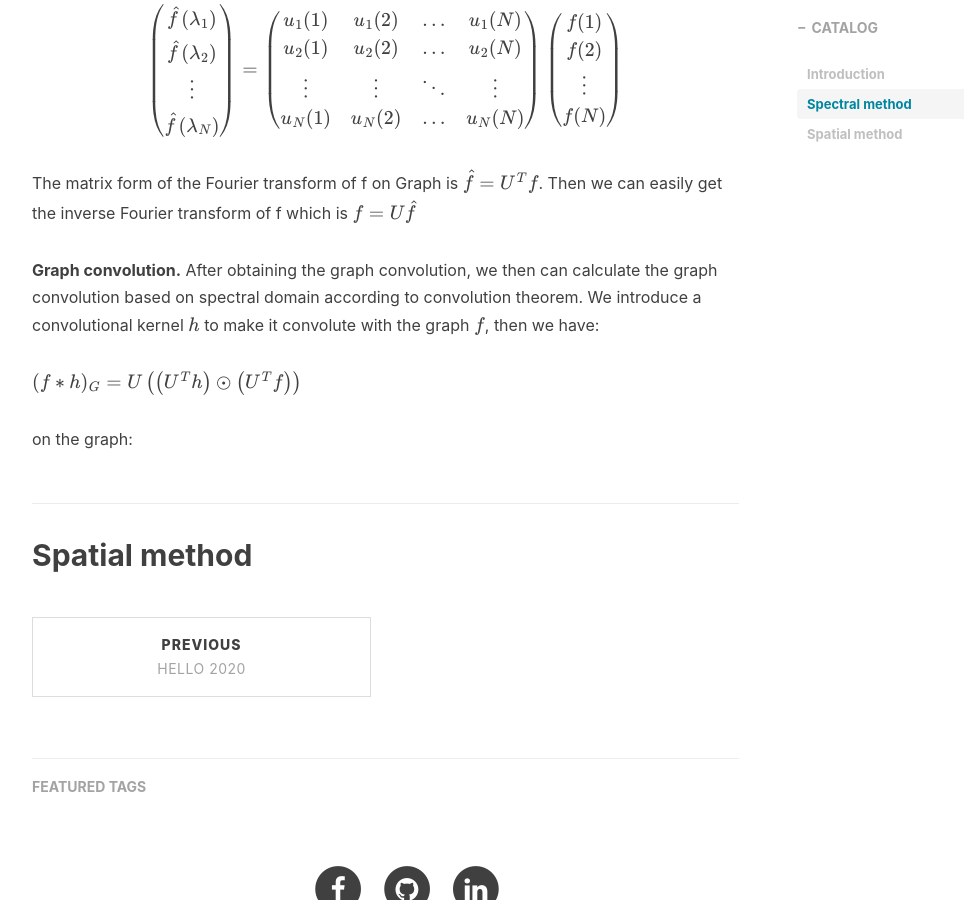
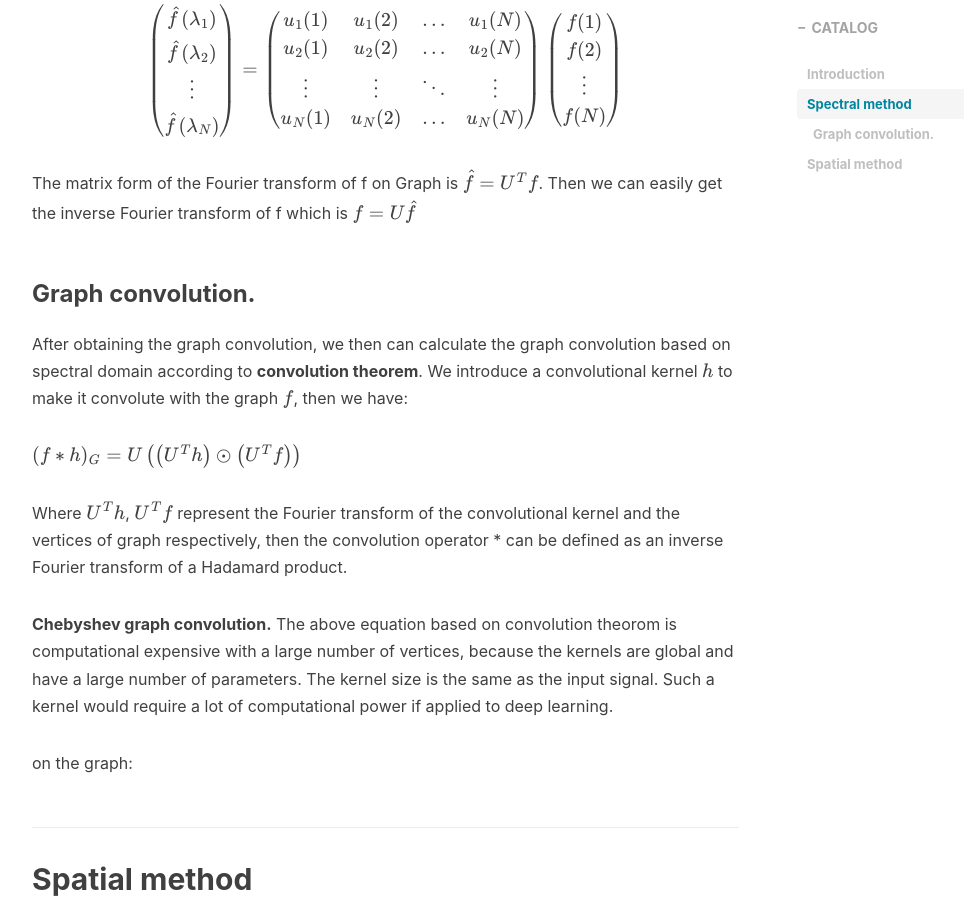
Before and after one commit to ZOUKaifeng/zoukaifeng.github.io, a Jekyll site: the page built from _posts/2020-10-17-GCN.markdown, in a window 1280 px wide and 900 px high, scrolled down 3676 px. Shown: the whole window, without its empty margins (233-1197 px from the left). Built offline with Jekyll 4.4.1, drawn with Linux system fonts in a browser that asks for light colours; nearby versions of some CDN libraries; formulas are drawn with MathJax 3; comment, search, counter and statistics services are not loaded.

Commit message:
Update 2020-10-17-GCN.markdown

```diff
--- a/_posts/2020-10-17-GCN.markdown
+++ b/_posts/2020-10-17-GCN.markdown
@@ -102,12 +102,17 @@ $$
 The matrix form of the Fourier transform of f on Graph is $\hat{f}=U^{T} f$.
 Then we can easily get the inverse Fourier transform of f which is $f= 𝑈\hat{f}$
 
+### Graph convolution.
 
-**Graph convolution.** After obtaining the graph convolution, we then can calculate the graph convolution based on spectral domain according to convolution theorem. We introduce a convolutional kernel $h$ to make it convolute with the graph $f$, then we have:
+After obtaining the graph convolution, we then can calculate the graph convolution based on spectral domain according to **convolution theorem**. We introduce a convolutional kernel $h$ to make it convolute with the graph $f$, then we have:
 
 $(f * h)_{G}=U\left(\left(U^{T} h\right) \odot\left(U^{T} f\right)\right)$
 
 
+Where $𝑈^{𝑇}ℎ$, $𝑈^{𝑇}𝑓$ represent the Fourier transform of the convolutional kernel and the vertices of graph respectively, then the convolution operator * can be defined as an inverse Fourier transform of a Hadamard product.
+
+
+**Chebyshev graph convolution.** The above equation based on convolution theorom is computational expensive with a large number of vertices, because the kernels are global and have a large number of parameters. The kernel size is the same as the input signal. Such a kernel would require a lot of computational power if applied to deep learning.
 
 
 on the graph:
```
